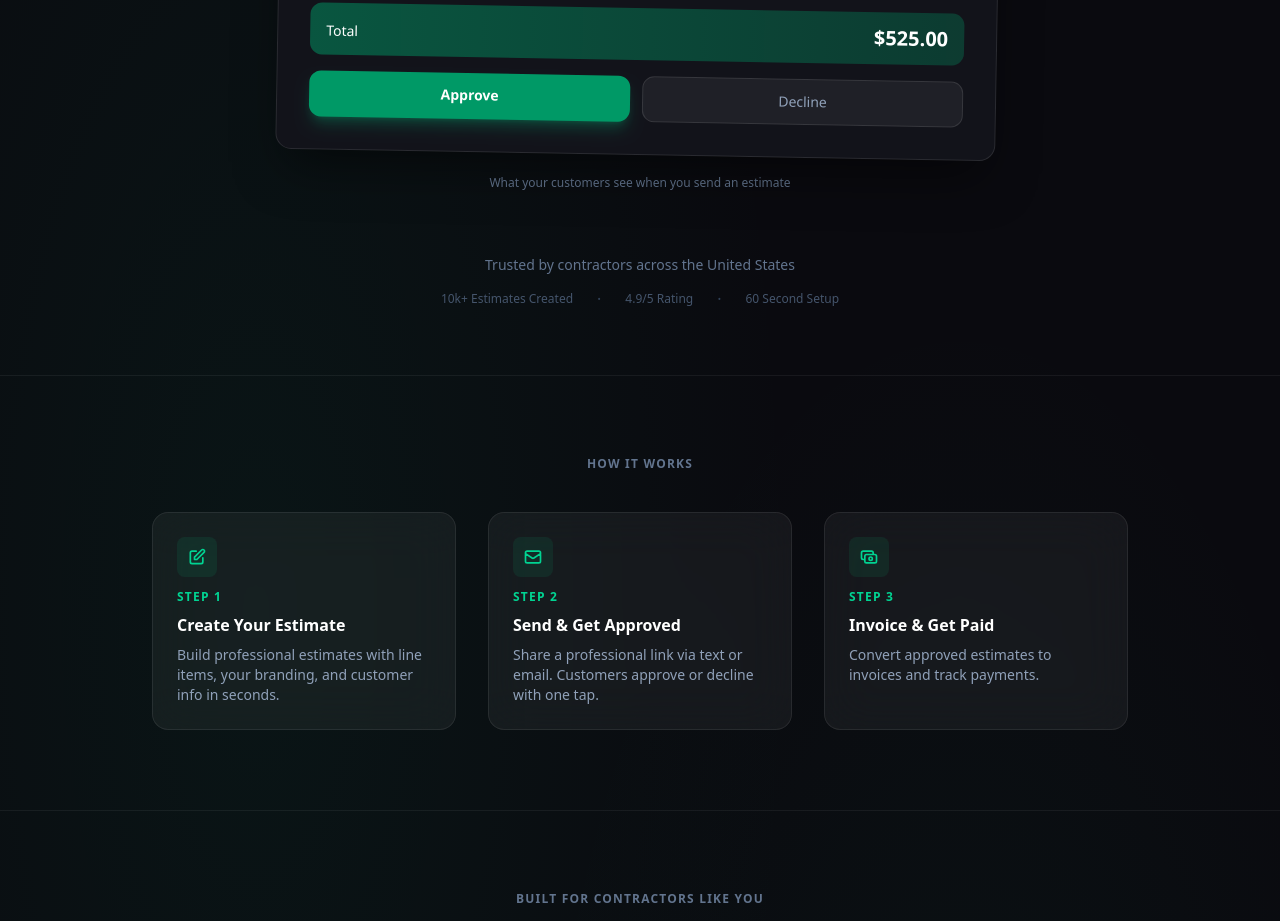
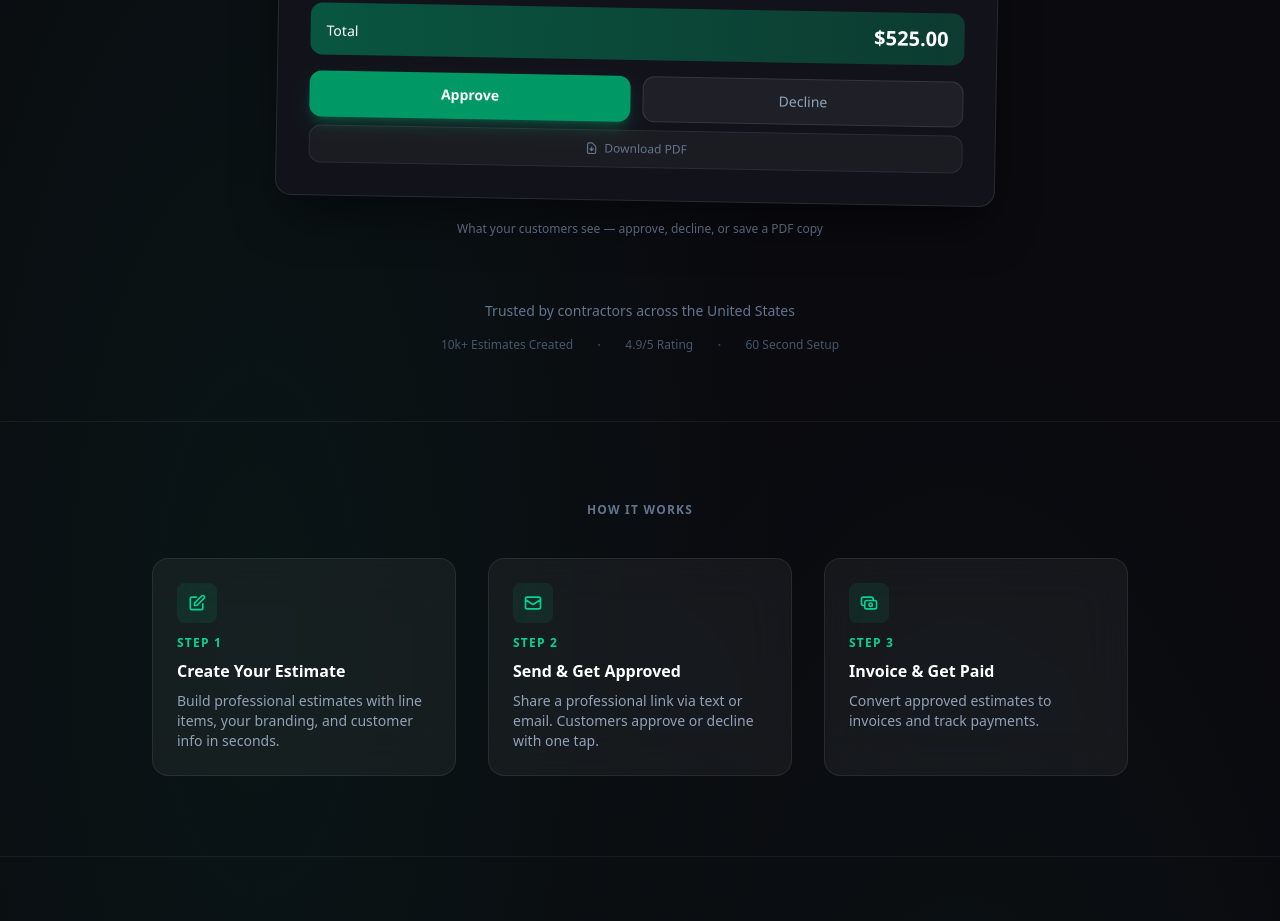
Before and after one commit to AdrianRobledo/repo-estimator, a Next.js app: page / in a window 1280 px wide. Shown: the part 960-1881 px from the top of the page. Built offline with nearby package versions, Linux system fonts and the light colour scheme; no server answers.

Commit message:
Add Download PDF button to landing page estimate mockup
Updates the hero product screenshot to show the PDF download option
clients now have, and updates the caption to highlight the feature.

Co-Authored-By: Claude Opus 4.6 <noreply@anthropic.com>

```diff
--- a/app/page.tsx
+++ b/app/page.tsx
@@ -104,10 +104,17 @@ export default async function Home() {
                     Decline
                   </div>
                 </div>
+                {/* Download PDF */}
+                <div className="mt-2 flex items-center justify-center gap-1.5 rounded-xl bg-white/[0.04] border border-white/[0.08] py-2.5 text-xs font-medium text-slate-500">
+                  <svg className="h-3.5 w-3.5" fill="none" stroke="currentColor" viewBox="0 0 24 24">
+                    <path strokeLinecap="round" strokeLinejoin="round" strokeWidth={2} d="M12 10v6m0 0l-3-3m3 3l3-3m2 8H7a2 2 0 01-2-2V5a2 2 0 012-2h5.586a1 1 0 01.707.293l5.414 5.414a1 1 0 01.293.707V19a2 2 0 01-2 2z" />
+                  </svg>
+                  Download PDF
+                </div>
               </div>
             </div>
           </div>
-          <p className="mt-5 text-center text-xs text-slate-500">What your customers see when you send an estimate</p>
+          <p className="mt-5 text-center text-xs text-slate-500">What your customers see — approve, decline, or save a PDF copy</p>
         </div>
       </section>
 
```
